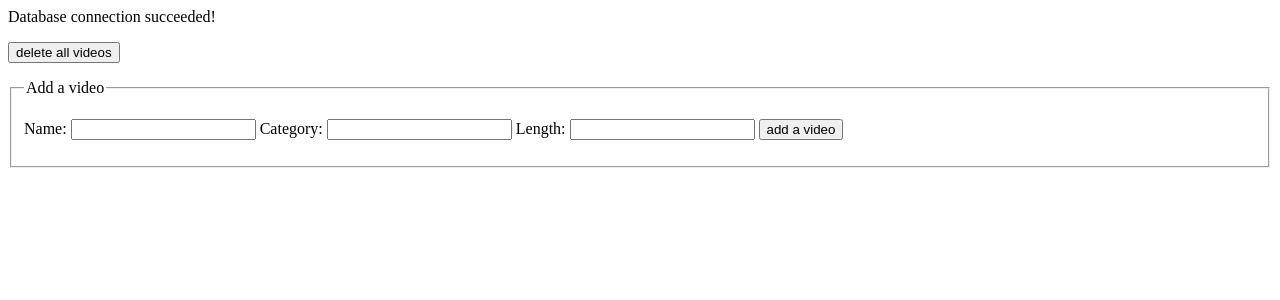
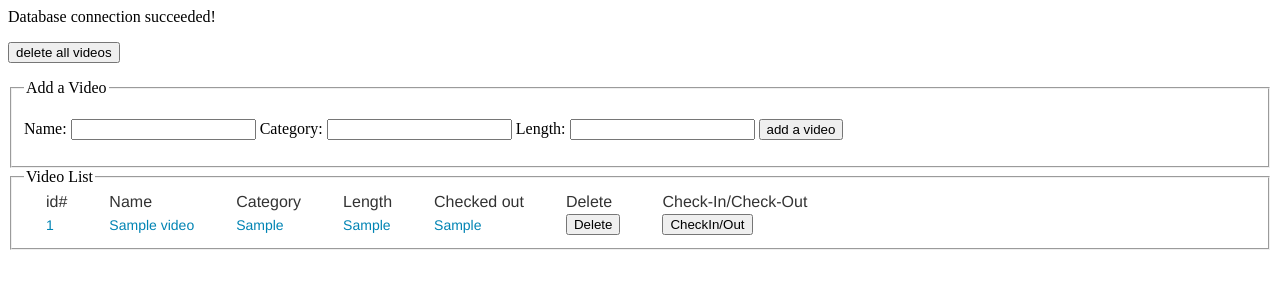
Before and after one commit to rousee-CS290/assignment4, a PHP site: page /video.php in a window 1280 px wide. Shown: the top 300 px of the page. Run offline with PHP 8.4, Linux system fonts and the light colour scheme; tables that the repository leaves empty or names only in its code hold one stand-in row (values such as "Sample post"); data that the repository does not hold is empty.

Commit message:
video list updating pretty well, need to add functions to buttons

```diff
--- /dev/null
+++ b/part2/src/style.css
@@ -0,0 +1,32 @@
+<style type="text/css">
+table {
+    background-color: whiteSmoke;
+    border-radius: 6px;
+    -webkit-border-radius: 6px;
+    -moz-border-radius: 6px;
+}
+td, th {
+
+}
+th {
+    color: #333;
+    font-family: 'Helvetica Neue', Helvetica, Arial, sans-serif;
+    font-size: 16px;
+    font-style: normal;
+    font-weight: normal;
+    text-align: left;
+    padding: 0 20px;
+}
+td {
+    padding: 0 20px;
+    line-height: 20px;
+    color: #0084B4;
+    font-family: 'Helvetica Neue', Helvetica, Arial, sans-serif;
+    font-size: 14px;
+    border-bottom: 1px solid #fff;
+    border-top: 1px solid #fff;
+}
+td:hover {
+    background-color: #fff;
+}
+</style>
--- a/part2/src/video.php
+++ b/part2/src/video.php
@@ -3,6 +3,7 @@
   <head>
     <meta charset="UTF-8">
     <title>Video Store</title>
+    <link rel='stylesheet' href='./style.css' type='text/css' media='all' />
   </head>
   <body>
 <?php
@@ -22,18 +23,61 @@ if ($mysqli->connect_errno){
     method = "post">
     <p><input type="submit" name="Delete" value="delete all videos"></p>
     <fieldset>
-        <legend>Add a video</legend>
+        <legend>Add a Video</legend>
         <p>Name: <input type="text" name="name">
             Category: <input type="text" name="category">
             Length: <input type="text" name="length">
                     <input type="submit" name="AddVideo" value="add a video"></p>
     </fieldset>
 </form>
+<?php
+    echo "<fieldset>
+        <legend>Video List</legend>
+        <table>
+
+            <tr>
+                <th>id#
+                <th>Name
+                <th>Category
+                <th>Length
+                <th>Checked out
+                <th>Delete
+                <th>Check-In/Check-Out
+            </tr>";
+            if(!($stmt = $mysqli->prepare("SELECT v.id, v.name, v.category, v.length, v.rented
+                    FROM videos AS v
+                    "))){
+                echo "Prepare failed: :".$stmt->errno." ".$stmt->error;
+            }
+            if(!$stmt->execute()){
+                echo "Execute failed: " .$stmt->errno." ".$stmt->error;
+            }
+            if(!$stmt->bind_result($id, $name, $category, $length, $rented)){
+                echo "Bind failed: " .$stmt->errno." ".$stmt->error;
+            }
+            while($stmt->fetch()){
+                echo "<tr>\n<td>\n".$id."\n<td>".$name."\n<td>".$category."\n<td>".$length."\n<td>".$rented;
+                echo '<form action="./video.php"
+                          method = "post">
+                          <td><input type="submit" value="Delete" name="'.$id.'">
+                        </form>';
+                echo '<form action="./video.php"
+                          method = "post">
+                          <td><input type="submit" value="CheckIn/Out" name="'.$id.'">
+                        </form>';
+                echo "</tr>";
+            }
+            $stmt->close();
+    echo "</table>
+    </fieldset>";
+?>
+
 
 <?php
 
 //check request method
 if ($_SERVER['REQUEST_METHOD'] === 'POST'){
+    //delete all videos button
     if (!empty($_POST['Delete']) && $_POST['Delete'] == 'delete all videos'){
         if(!($stmt = $mysqli->prepare("DELETE
                 FROM videos
@@ -46,7 +90,7 @@ if ($_SERVER['REQUEST_METHOD'] === 'POST'){
 
         $stmt->close();
     }
-
+    //add a video section
     if (!empty($_POST['AddVideo']) && $_POST['AddVideo'] == 'add a video'){
         foreach($_POST as $key => $value){
             echo "KEY $key, VALUE $value <br>";
```
